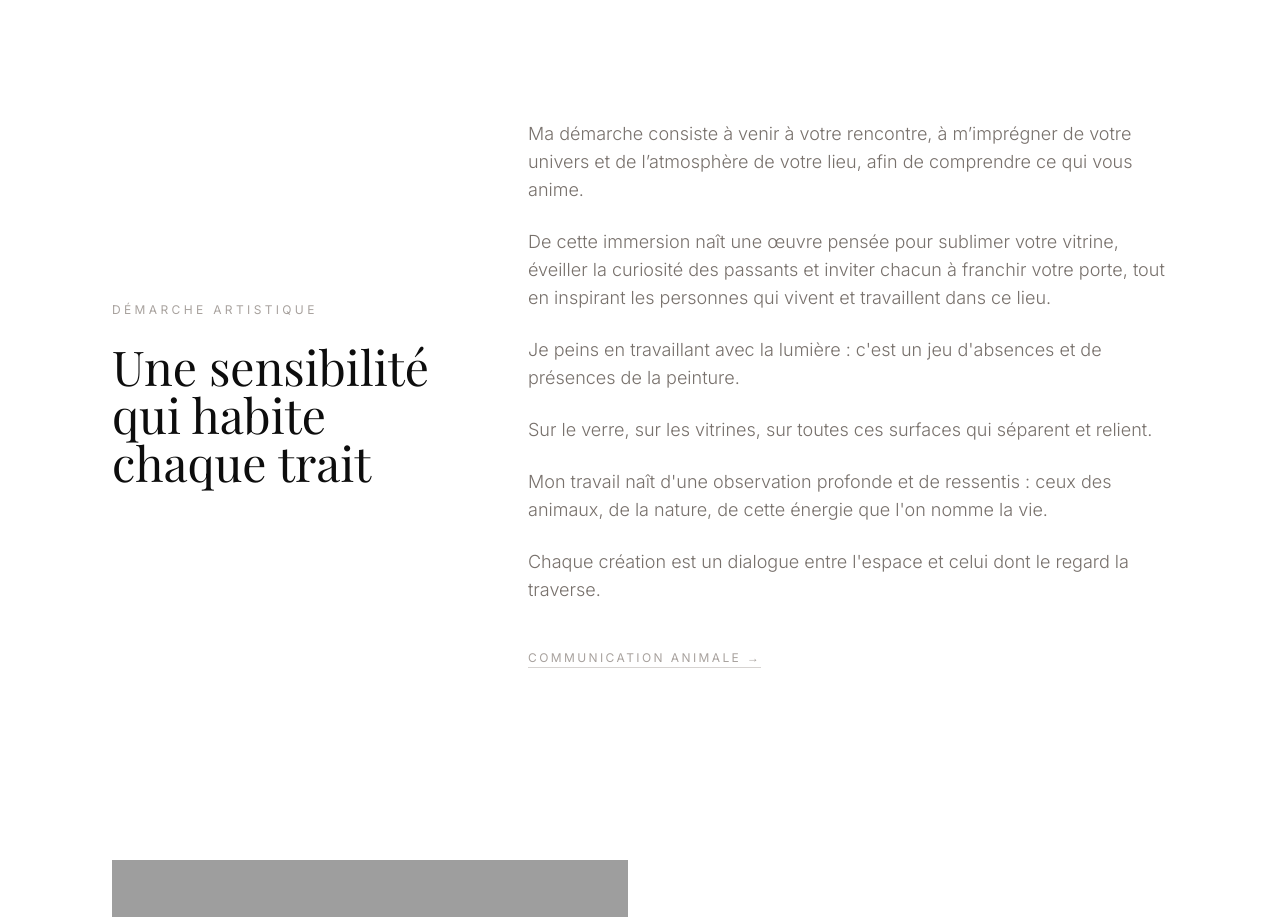
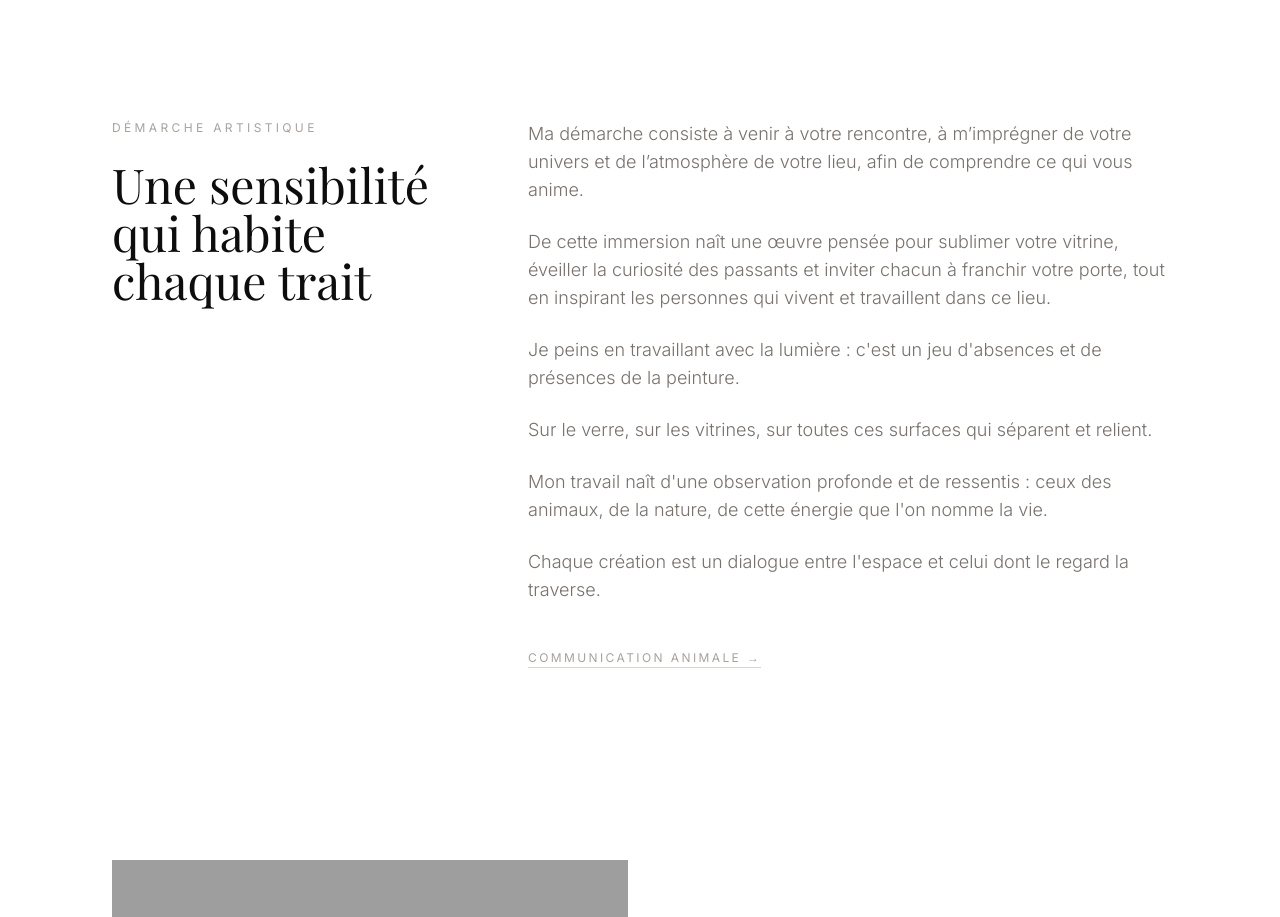
Before and after one commit to jflpro/clc_portfolio, a Next.js app: page /home in a window 1280 px wide. Shown: the part 840-1757 px from the top of the page. Built offline with nearby package versions, Linux system fonts and the light colour scheme; grey boxes are pictures that could not be loaded.

Commit message:
align title to top with text column

```diff
--- a/components/home/About.tsx
+++ b/components/home/About.tsx
@@ -15,7 +15,7 @@ export default function About() {
       aria-labelledby="about-heading"
     >
       <div className="max-w-6xl mx-auto px-6 md:px-12">
-        <div className="grid md:grid-cols-[1fr_2fr] gap-16 md:gap-24 items-center">
+        <div className="grid md:grid-cols-[1fr_2fr] gap-16 md:gap-24 items-start">
           {/* Titre */}
           <motion.div
             initial={{ opacity: 0, x: -24 }}
```
